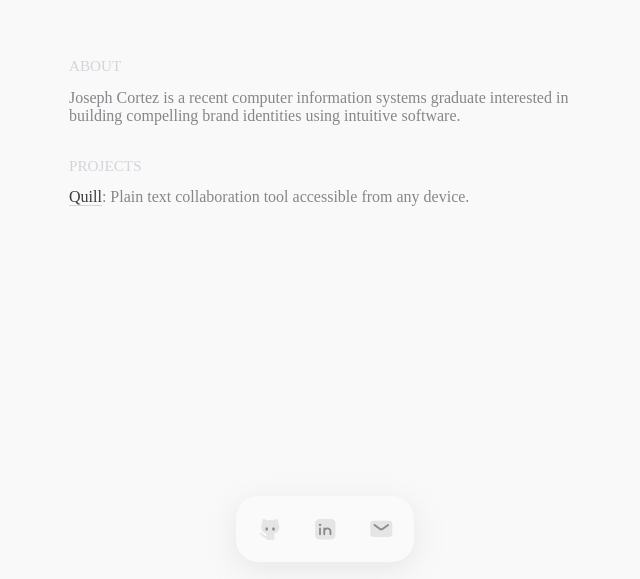
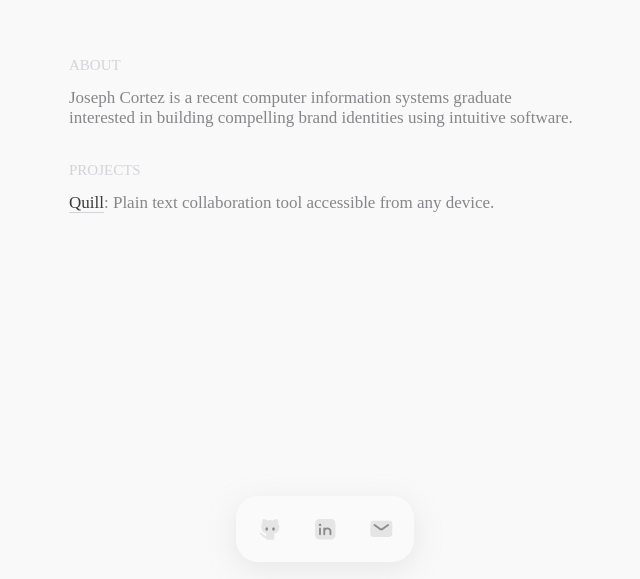
Before and after one commit to cortez/lcortez.com, a React (Create React App) app: page / in a window 1280 px wide. Shown: the part 221-800 px from the top of the page, without its empty margins (315-955 px from the left). Built offline with nearby package versions, Linux system fonts and the light colour scheme; a web font is replaced by a local one.

Commit message:
updated styles

```diff
--- a/src/index.css
+++ b/src/index.css
@@ -58,7 +58,6 @@
 
 html,
 body {
-	font-size: 1rem;
 	font-family: 'Satoshi';
 	color: var(--font);
 	background-color: var(--bg);
@@ -68,6 +67,7 @@ body {
 }
 
 p {
+	font-size: 17px;
 	margin-top: 33vh;
 	margin-left: 30%;
 	width: 40%;
@@ -85,12 +85,13 @@ h3 {
 }
 
 span {
+	font-size: 15px;
 	color: var(--icon);
-	font-size: 0.95rem;
 	font-weight: 400;
 }
 
 input, textarea {
+	font-size: 16px;
 	color: var(--font);
 	font-family: 'Satoshi';
 	width: 100%;
@@ -187,7 +188,7 @@ input:hover, textarea:hover {
 }
 
 .note-popup-text h2 {
-	font-size: 1.2rem;
+	font-size: 22px;
 	color: var(--underline-text);
 	left: 30px;
 	top: 35px;
@@ -498,10 +499,6 @@ a {
 		margin-right: 6%;
 		width: 88vw;
 	}
-
-	input, textarea {
-		font-size: 1.5rem;
-	}
 }
 
 @media screen and (max-width:599px) {
```
